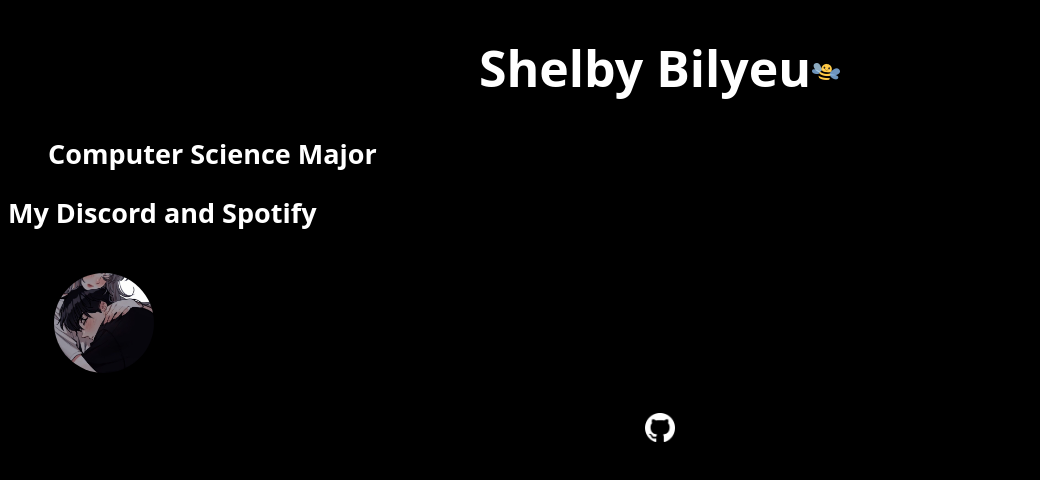
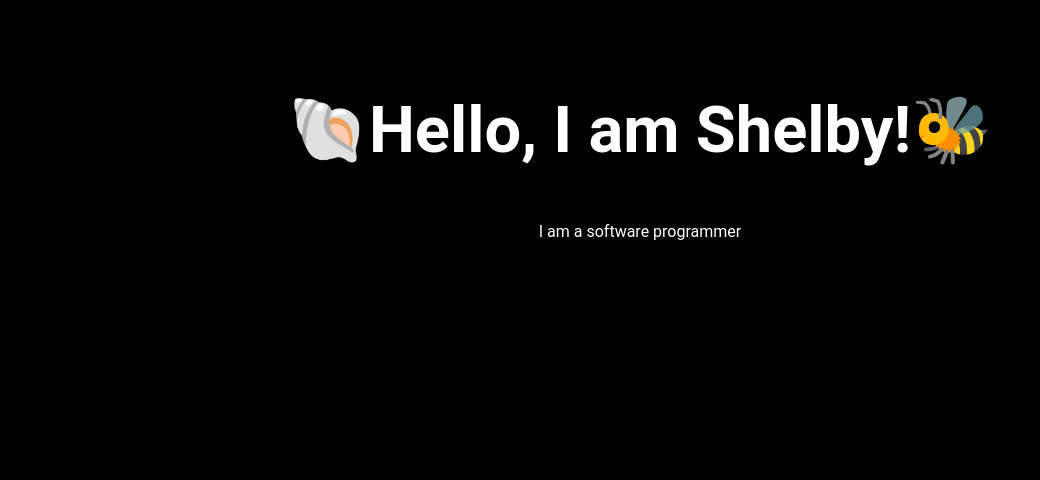
Before and after one commit to koara-kuma/Portfolio-Website, a plain HTML site: page index.html in a window 1280 px wide. Shown: the whole page, without its empty margins (0-1040 px from the left). Drawn offline with Linux system fonts and the light colour scheme.

Commit message:
new idea web

```diff
--- a/index.html
+++ b/index.html
@@ -1,36 +1,30 @@
 <!DOCTYPE html>
-<html lang="en">
+<html>
 <head>
-    <title>Welcome to my portfolio Portfolio</title>
+    <meta charset="UTF-8">
+    <title>Your Portfolio</title>
     <link rel="stylesheet" href="styles.css">
 </head>
 <body>
-    <div class="container">
+    <br>
+    <br>
 
-        <div class="header">
-            <ul class="bee">
-                <h1>Shelby Bilyeu<img src='bee.png'></h1>
-                <h2>Computer Science Major</h2>
-            </ul>
-        </div>
+    <!-- Navigation Menu
+    <nav>
+        <ul>
+            <li><a href="#about">About</a></li>
+            <li><a href="#skills">Skills</a></li>
+            <li><a href="#projects">Projects</a></li>
+            <li><a href="#experience">Experience</a></li>
+            <li><a href="#contact">Contact</a></li>
+        </ul>
+    </nav> -->
 
-        <div class="discord/spotify">
-            <h2>My Discord and Spotify</h2>
-            <div>
-                <ul class="image-button">
-                    <button onclick="copy.js">
-                        <img src="webpfp.png" alt="Button Image">
-                    </button>
-                </ul>
-            </div>
+    <!-- About Me Section -->
+    <section id="Intro">
+        <h1>🐚Hello, I am Shelby!🐝</h1>
+        <p class="center">I am a software programmer</p>
+    </section>
 
-        </div>
-
-
-        <div>
-            <ul class="social-links">
-                <li><a href="https://github.com/Shelby-Bilyeu"><img src="github.png" alt="Github"></a></li>
-            </ul>
-        </div>
-    </div>
+</body>
 </html>
--- a/styles.css
+++ b/styles.css
@@ -1,61 +1,20 @@
 body {
-    background-color: black;
-    color: white;
-    font-family: Open Sans;
-    font-size: 18px;
-}
-h1{
-    text-align: center;
-    font-size: 50px;
-}
-.social-links {
-    list-style-type: none;
-    display: flex;
-    justify-content: center;
-  }
-
-  .social-links li {
-    margin: 0 10px; /* Adjust spacing between icons */
-  }
-
-  .social-links img {
-    width: 30px; /* Adjust the size of the icons */
-    height: auto;
-  }
-p{
-    text-indent: 5%;
+  background-color: #000000;
+  color: #FFFFFF;
+  font-family: roboto;
+  margin: 0;
+  padding: 0;
 }
 
-.bee img{
-    width: 30px;
-    height: auto;
+/* Add additional CSS styles for specific elements here */
+h1{
+  font-size: 65px;
+  font-family: roboto;
+  text-align: center;
+
 }
 
-.discord img{
-    width: 200px;
-    height: auto;
+p.center{
+  text-align: center;
+  f
 }
-
-.image-button {
-  display: inline-flex;
-  align-items: center;
-  cursor: pointer;
-  text-decoration: none;
-  font-weight: bold;
-  background-color: black;
-  outline: none;
-}
-
-.image-button img {
-  background-color: black;
-  width: 100px;
-  height: 100px;
-  border-radius: 50%; /* Forces circular shape */
-  object-fit: cover; /* Ensures the image fills the circular shape */
-  outline: none; /* Removes the outline */
-}
-button{
-  background-color: black;
-  outline: none;
-  border: none;
-}
```
